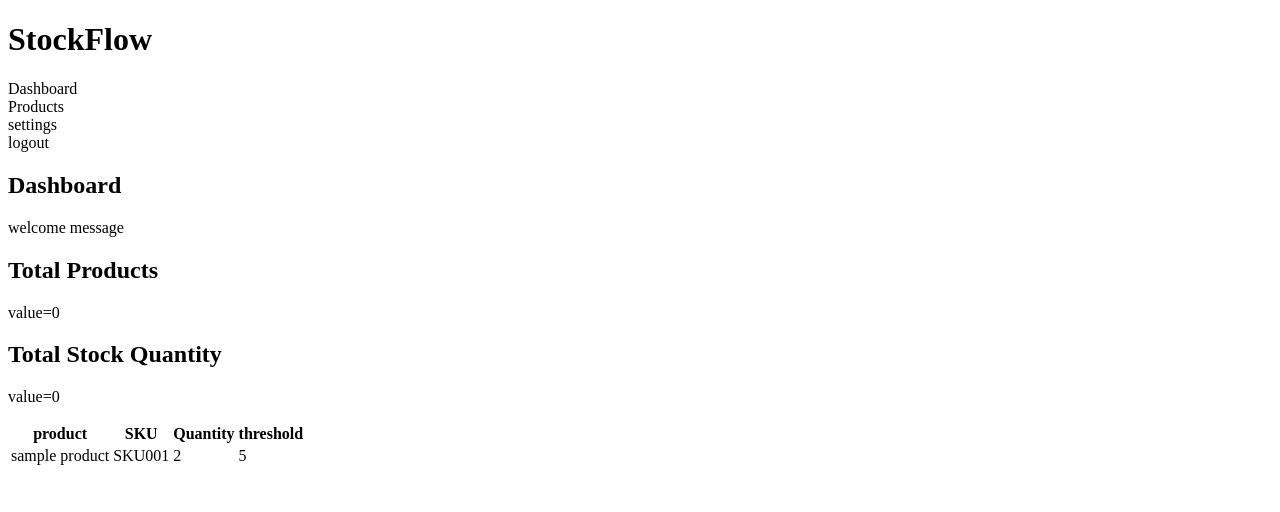
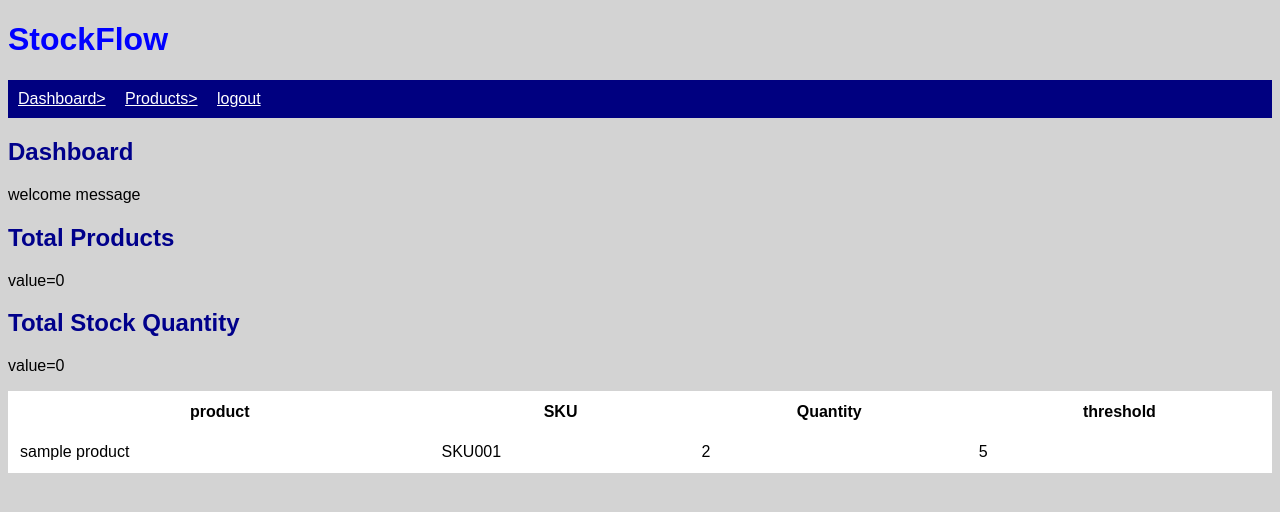
Before and after one commit to prasannabasina/stockflowmvp, a Python web app: template templates/dashboard.html in a window 1280 px wide. Shown: the top 512 px of the page. Run offline with Jinja, Linux system fonts and the light colour scheme; the template is opened without the code that fills it, so the values that code supplies are empty.

Commit message:
adding css to the stockflow page

```diff
--- a/static/style.css
+++ b/static/style.css
@@ -0,0 +1,55 @@
+
+body {
+    font-family: Arial;
+    background-color: lightgray;
+}
+
+h1 {
+    color: blue;
+}
+
+h2 {
+    color: darkblue;
+}
+
+nav {
+    background-color: navy;
+    padding: 10px;
+}
+
+nav a {
+    color: white;
+    margin-right: 15px;
+}
+
+form {
+    background-color: white;
+    padding: 20px;
+    width: 300px;
+}
+
+label {
+    display: block;
+    margin-top: 10px;
+}
+
+input {
+    padding: 8px;
+    margin-top: 5px;
+}
+
+button {
+    background-color: blue;
+    color: white;
+    padding: 8px;
+    margin-top: 10px;
+}
+
+table {
+    background-color: white;
+    width: 100%;
+}
+
+th, td {
+    padding: 10px;
+}
--- a/templates/add_products.html
+++ b/templates/add_products.html
@@ -2,6 +2,7 @@
 <html lang="en">
   <head>
     <title>add products</title>
+    <link rel="stylesheet" href="/static/style.css">
   </head>
   <body>
    <h1>StockFlow</h1>
@@ -9,7 +10,6 @@
     <nav>
         <a href="dashboard.html">Dashboard</a>
         <a href="products.html">Products</a>
-        <a href="settings.html">Settings</a>
         <a href="login.html">Logout</a>
     </nav>
 
--- a/templates/dashboard.html
+++ b/templates/dashboard.html
@@ -2,14 +2,16 @@
 <html>
   <head>
     <title>dasboard page</title>
+    <link rel="stylesheet" href="/static/style.css">
   </head>
   <body>
     <h1>StockFlow</h1>
     <div>
-      <nav href="dashboard.html">Dashboard</nav>
-      <nav href="products.html">Products</nav>
-      <nav href="settings">settings</nav>
-      <nav href="login.html">logout</nav>
+      <nav>
+      <a href="dashboard.html">Dashboard></a>
+      <a href="products.html">Products></a>
+      <a href="login.html">logout </a>
+    </nav>
     </div>
     <h2>Dashboard</h2>
     <p>welcome message</p>
--- a/templates/edit_products.html
+++ b/templates/edit_products.html
@@ -2,6 +2,7 @@
 <html lang="en">
 <head>
     <title>StockFlow - Edit Product</title>
+    <link rel="stylesheet" href="/static/style.css">
 </head>
 <body>
     <h1>StockFlow</h1>
--- a/templates/index.html
+++ b/templates/index.html
@@ -2,6 +2,7 @@
 <html lang="en">
   <head>
     <title>stockflow inventory management </title>
+  <link rel="stylesheet" href="/static/style.css">
   </head>
   <body>
     <h1>STOCKFLOW</h1>
@@ -16,7 +17,7 @@
       <label> organisation name</label>
       <input type="text" name="organisation name" required>
       <button>sign up </button>
-      <p>Already have an account? <a href="login.html">Login</a></p>
+      <p>Already have an account? <a href="/login">Login</a></p>
     </form>
   </body>
 </html>
--- a/templates/login.html
+++ b/templates/login.html
@@ -2,6 +2,7 @@
 <html lang="en">
   <head>
     <title> login page</title>
+    <link rel="stylesheet" href="/static/style.css">
   </head>
   <body>
     <h1>StockFlow</h1>
@@ -12,7 +13,7 @@
     <label>password</label>
     <input type="password" name="password" required>
     <button>login</button>
-    <p>don't have an account? <a href="index.html">Sign up</a></p>
+    <p>don't have an account? <a href="/">Sign up</a></p>
     </form>
   </body>
 </html>
--- a/templates/products.html
+++ b/templates/products.html
@@ -2,6 +2,7 @@
 <html lang="en">
   <head>
     <title>products</title>
+    <link rel="stylesheet" href="/static/style.css">
   </head>
   <body>
      <h1>StockFlow</h1>
@@ -9,7 +10,6 @@
     <nav>
         <a href="dashboard.html">Dashboard</a>
         <a href="products.html">Products</a>
-        <a href="settings.html">Settings</a>
         <a href="login.html">Logout</a>
     </nav>
 
```
